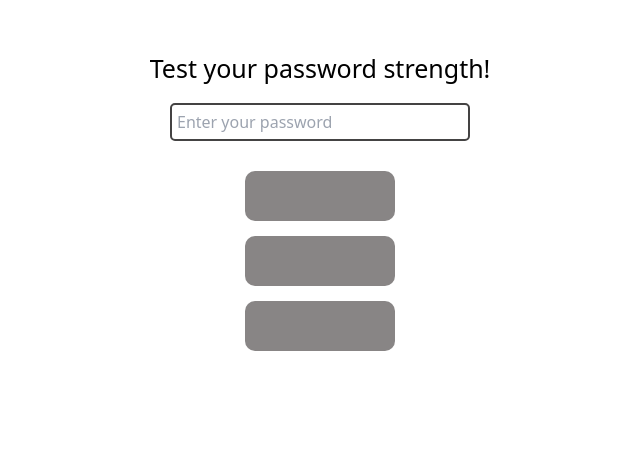
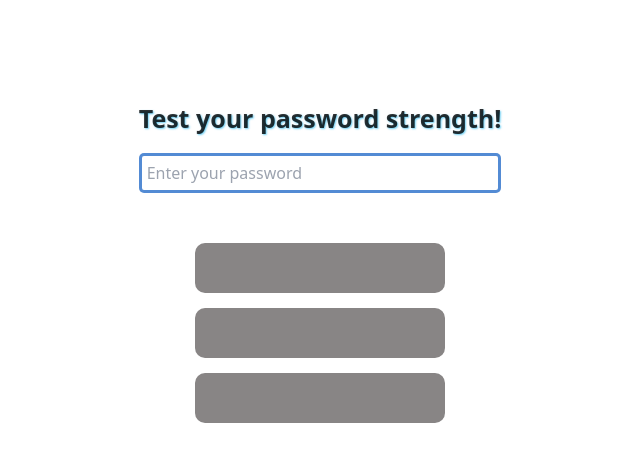
Before and after one commit to toronto2v2/TaskApp, an Angular app: page / in a window 1280 px wide. Shown: the top 462 px of the page, without its empty margins (320-960 px from the left). Built offline with nearby package versions, Linux system fonts and the light colour scheme.

Commit message:
Added styles changed the structure

```diff
--- a/src/app/app.component.css
+++ b/src/app/app.component.css
@@ -1,70 +1,6 @@
-
-.title{
-  margin-top: 50px;
-  font-size: 25px;
-  text-align: center;
-}
-
-.input-Wrapper{
-  margin-top: 15px;
-  text-align: center;
-}
-
-.input{
-  width: 300px;
-  border: 2px solid rgb(68, 67, 67);
-  border-radius: 5px;
-  padding: 5px;
-}
-.easy-wrapper{
-  margin-top: 30px;
+.main-wrapper{
+  padding-top: 100px;
   display: flex;
-  flex-direction: column;
   justify-content: center;
   align-items:center;
-  gap: 15px;
 }
-
-
-
-.easy-color{
-  color:rgb(114, 107, 107);
-  font-size: 20px;
-  font-weight: 700;
-  width: 150px;
-  height: 50px;
-  background-color: rgb(136, 133, 133);
-  border-radius: 10px;
-}
-.medium-color{
-  color:rgb(114, 107, 107);
-  font-size: 20px;
-  font-weight: 700;
-  width: 150px;
-  height: 50px;
-  background-color: rgb(136, 133, 133);
-  border-radius: 10px;
-}
-.hard-color{
-  color:rgb(114, 107, 107);
-  font-size: 20px;
-  font-weight: 700;
-  width: 150px;
-  height: 50px;
-  background-color: rgb(136, 133, 133);
-  border-radius: 10px;
-}
-
-
-.red{
-  background-color:red;
-}
-
-.green{
-  background-color:green;
-}
-
-.yellow{
-  background-color:yellow;
-
-}
--- a/src/app/app.component.html
+++ b/src/app/app.component.html
@@ -1,19 +1,3 @@
-<h1 class="title"> Test your password strength!</h1>
-<form class="input-Wrapper" >
-  <input placeholder="Enter your password"
-         type="password"
-         name="password"
-         class="input"
-         [(ngModel)] = 'password'
-         (input) = 'onInputChange(password)'
-         >
-
-</form>
-<div class="easy-wrapper">
-  <div class="easy-color"
-       [ngClass] = "{'red' : emptyInput || easy, 'gray' : !emptyInput, 'yellow' : medium, 'green' : hard}"></div>
-  <div class="easy-color"
-       [ngClass] = "{'red' : emptyInput, 'gray' : !emptyInput, 'yellow' : medium, 'green' : hard}"></div>
-  <div class="easy-color"
-       [ngClass] = "{'red' : emptyInput, 'gray' : !emptyInput, 'green' : hard}"></div>
+<div class="main-wrapper">
+     <app-password></app-password>
 </div>
--- a/src/app/app.module.ts
+++ b/src/app/app.module.ts
@@ -4,15 +4,17 @@ import { BrowserModule } from '@angular/platform-browser';
 
 import { AppRoutingModule } from './app-routing.module';
 import { AppComponent } from './app.component';
+import { PasswordComponent } from './components/testPassword/Password.component';
 
 @NgModule({
   declarations: [
-    AppComponent
+    AppComponent,
+    PasswordComponent
   ],
   imports: [
     BrowserModule,
     AppRoutingModule,
-    FormsModule
+    FormsModule,
   ],
   providers: [],
   bootstrap: [AppComponent]
--- /dev/null
+++ b/src/app/components/testPassword/Password.component.css
@@ -0,0 +1,83 @@
+form {
+  text-align: center;
+  position: relative;
+}
+.title {
+  color:rgba(0, 0, 0, 0.807);
+  text-shadow: 1px 1px 2px rgba(6, 173, 234, 0.581);
+  font-size: 25px;
+  text-align: center;
+  font-weight: 700;
+}
+
+.input-Wrapper {
+  margin-top: 15px;
+  text-align: center;
+}
+
+.input {
+  width: 100%;
+  border: 3px solid rgba(52, 119, 205, 0.848);
+  border-radius: 5px;
+  padding: 5px;
+  outline-color: blue;
+}
+.input :focus {
+  width: 100%;
+  border: 6px solid rgb(33, 105, 199);
+  border-radius: 5px;
+  padding: 5px;
+}
+
+.color-wrapper {
+  margin-top: 50px;
+  display: flex;
+  flex-direction: column;
+  justify-content: center;
+  align-items: center;
+  gap: 15px;
+}
+
+.color-section {
+  color: rgb(114, 107, 107);
+  font-size: 20px;
+  font-weight: 700;
+  width: 250px;
+  height: 50px;
+  background-color: rgb(136, 133, 133);
+  border-radius: 10px;
+}
+
+.red {
+  background-color: red;
+}
+
+.green {
+  background-color: green;
+}
+
+.yellow {
+  background-color: yellow;
+}
+.status {
+  width: 300px;
+  position: absolute;
+  left: 50%;
+  transform: translateX(-50%);
+  text-align: center;
+  padding: 5px;
+  border-radius: 10px;
+}
+
+.short-status {
+  background-color: rgba(240, 132, 132, 0.837);
+}
+.easy-status {
+  background-color: rgb(247, 89, 89);
+}
+.medium-status{
+  background-color: rgba(217, 235, 58, 0.837);
+}
+.hard-status{
+  background-color: rgba(91, 235, 58, 0.837);
+}
--- /dev/null
+++ b/src/app/components/testPassword/Password.component.html
@@ -0,0 +1,23 @@
+<h1 class="title"> Test your password strength!</h1>
+<form class="input-Wrapper" >
+  <input placeholder="Enter your password"
+         type="password"
+         name="password"
+         class="input"
+         [(ngModel)] = 'password'
+         (input) = 'onInputChange(password)'
+         >
+     <div class="status short-status" [hidden] = '!emptyInput'>Your password is too short</div>
+     <div class="status easy-status" [hidden] = '!easy'>Your password is too easy</div>
+     <div class="status medium-status" [hidden] = '!medium'>Your password is medium</div>
+     <div class="status hard-status" [hidden] = '!hard'>Your password is realy strong</div>
+
+</form>
+<div class="color-wrapper">
+  <div class="color-section"
+       [ngClass] = "{'red' : emptyInput || easy, 'gray' : !emptyInput, 'yellow' : medium, 'green' : hard}"></div>
+  <div class="color-section"
+       [ngClass] = "{'red' : emptyInput, 'gray' : !emptyInput, 'yellow' : medium, 'green' : hard}"></div>
+  <div class="color-section"
+       [ngClass] = "{'red' : emptyInput, 'gray' : !emptyInput, 'green' : hard}"></div>
+</div>
--- /dev/null
+++ b/src/app/components/testPassword/Password.component.ts
@@ -0,0 +1,49 @@
+import { Component } from '@angular/core';
+
+@Component({
+  selector: 'app-password',
+  templateUrl: './Password.component.html',
+  styleUrls: ['./Password.component.css'],
+})
+export class PasswordComponent {
+  password: string = '';
+  emptyInput: boolean = false;
+  easy: boolean = false;
+  medium: boolean = false;
+  hard: boolean = false;
+
+  onInputChange(str: string): void {
+    const words = /[a-z]/gi.test(str);
+    const digits = /\d/gi.test(str);
+    const simbols = !!str.replace(/[a-z\d]/gi, '');
+    const length = str.length;
+
+    this.emptyInput =
+      length > 0 && length < 8
+        ? (this.emptyInput = true)
+        : (this.emptyInput = false);
+
+    this.easy =
+      length >= 8 && (words || digits || simbols)
+        ? (this.easy = true)
+        : (this.easy = false);
+
+    if (
+      length >= 8 &&
+      ((words && digits) || (words && simbols) || (digits && simbols))
+    ) {
+      this.easy = false;
+      this.medium = true;
+    } else {
+      this.medium = false;
+    }
+
+    if (length >= 8 && words && digits && simbols) {
+      this.easy = false;
+      this.medium = false;
+      this.hard = true;
+    } else {
+      this.hard = false;
+    }
+  }
+}
```
Also changed, not shown: src/app/app.component.ts (+0 -41 lines).
